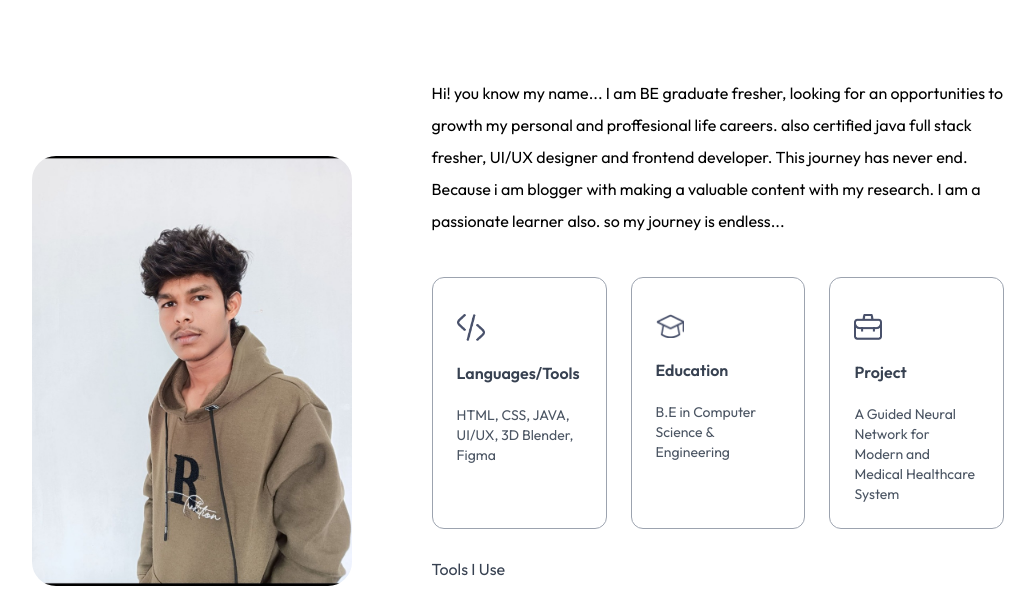
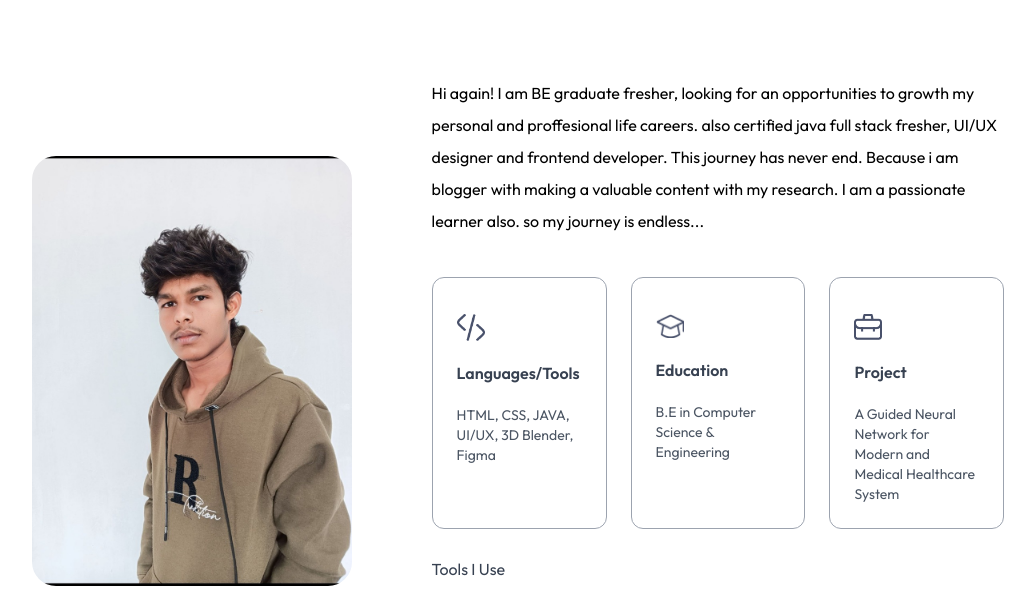
Before and after one commit to vSan-V/my_portfolio, a plain HTML site: page index.html in a window 1280 px wide. Shown: the part 927-1528 px from the top of the page, without its empty margins (122-1157 px from the left). Drawn offline with nearby package versions, Linux system fonts and the light colour scheme; a web font is replaced by a local one.

Commit message:
Update index.html
you know my  name -> hello again

```diff
--- a/index.html
+++ b/index.html
@@ -97,7 +97,7 @@
         </div>-->
     </div>
     <div class="flex-1">
-        <p class="mb-10 max-w-2xl">Hi! you know my name... I am BE graduate fresher, looking for an opportunities to growth my personal and proffesional life careers. also certified java full stack fresher, UI/UX designer and frontend developer. This journey has never end. Because i am blogger with making a valuable content with my research. I am a passionate learner also. so my journey is endless...</p>
+        <p class="mb-10 max-w-2xl">Hi again! I am BE graduate fresher, looking for an opportunities to growth my personal and proffesional life careers. also certified java full stack fresher, UI/UX designer and frontend developer. This journey has never end. Because i am blogger with making a valuable content with my research. I am a passionate learner also. so my journey is endless...</p>
 
         <ul class="grid grid-cols-1 sm:grid-cols-3 gap-6 max-w-2xl">
             <li class="border-[0.5px] border-gray-400 rounded-xl p-6 cursor-pointer hover:bg-lightHover hover:-translate-y-1 duration-500 hover:shadow-black
```
